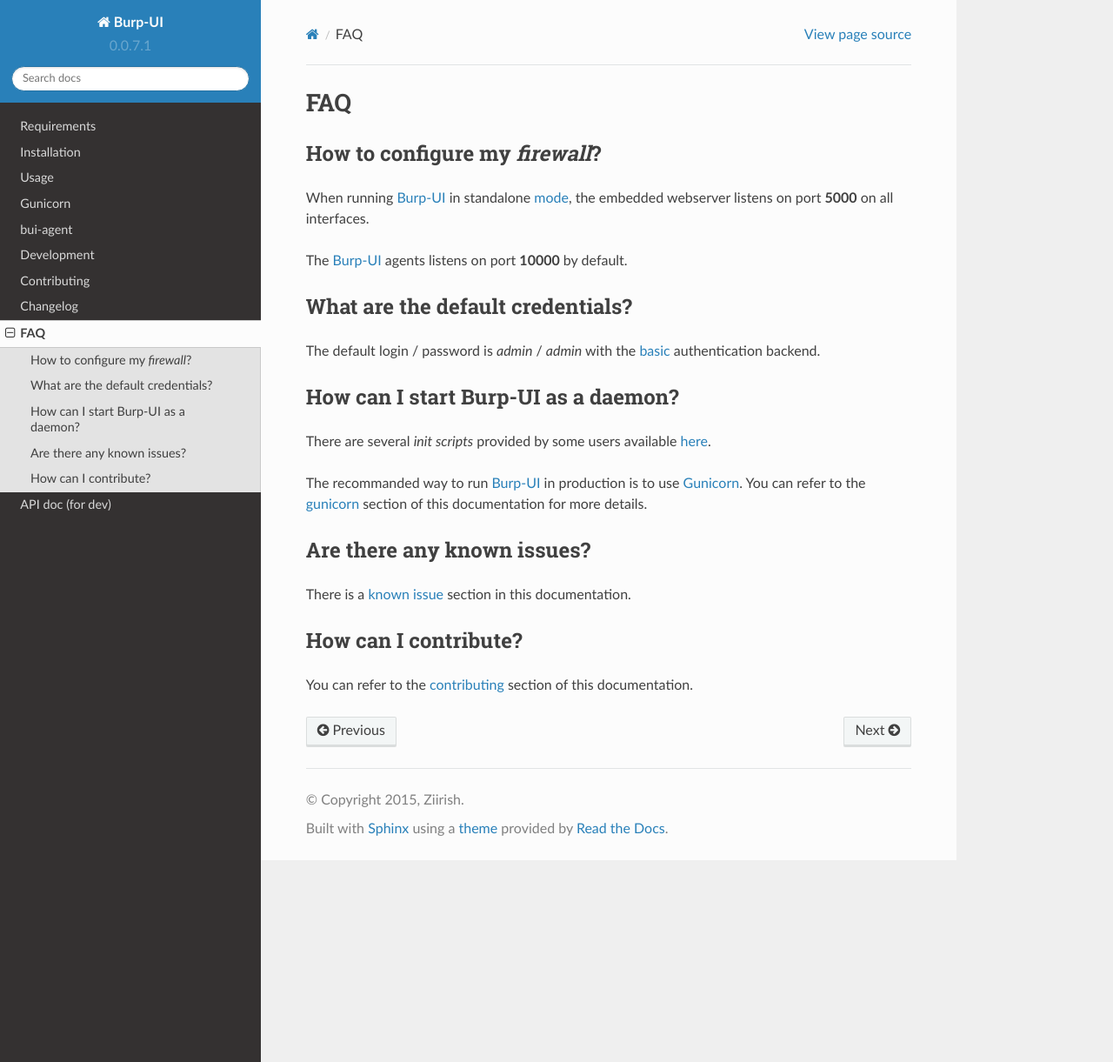
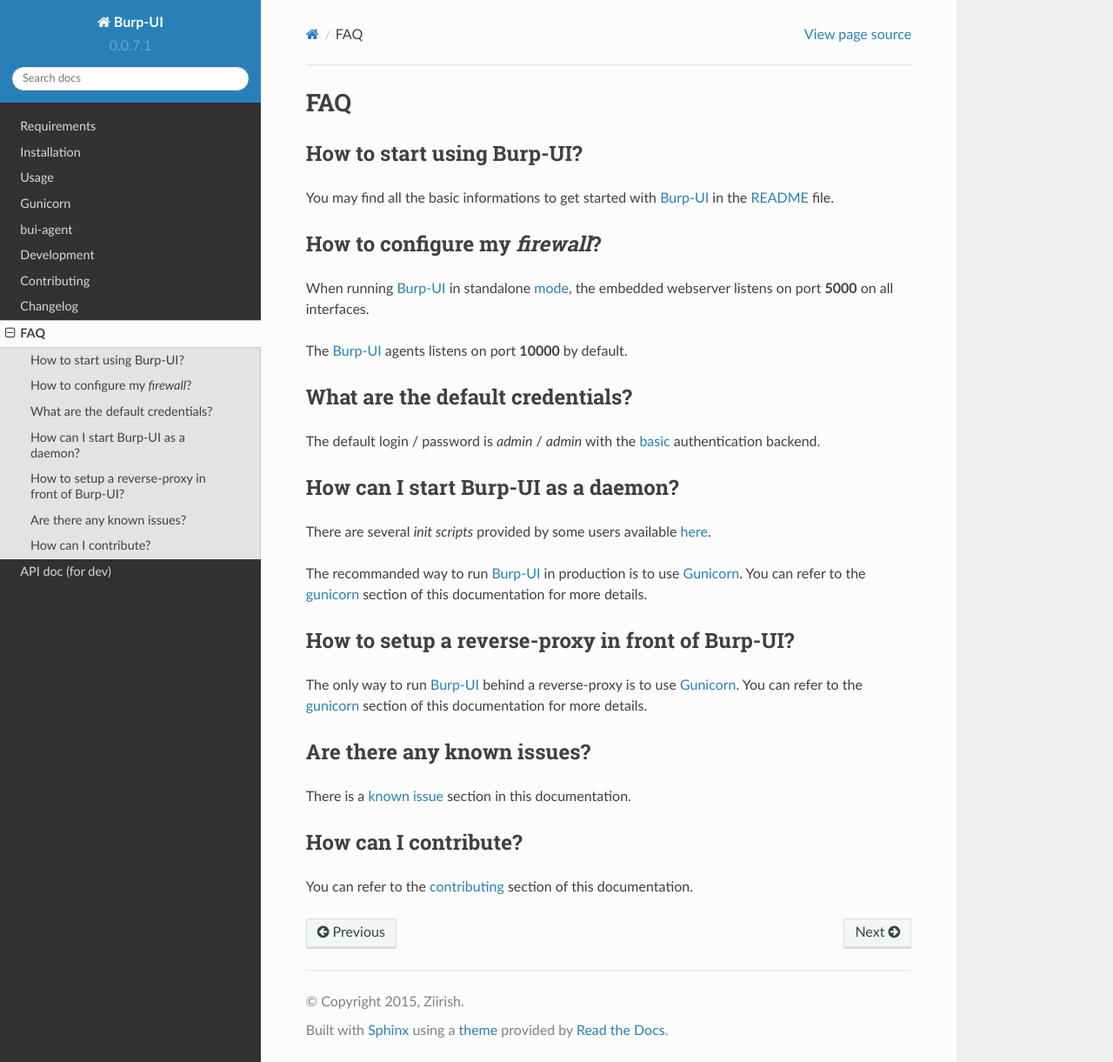
Before and after one commit to ziirish/burp-ui, a Sphinx documentation site: the page built from docs/faq.rst, in a window 1280 px wide and 1221 px high. Shown: the whole window at 87% size. Built offline with Sphinx 7.4.7 and the Read the Docs theme 2.0.0, drawn with Linux system fonts in a browser that asks for light colours.

Commit message:
enhance FAQ

```diff
--- a/docs/faq.rst
+++ b/docs/faq.rst
@@ -1,5 +1,11 @@
 FAQ
 ===
+
+How to start using Burp-UI?
+---------------------------
+
+You may find all the basic informations to get started with `Burp-UI`_ in the
+`README`_ file.
 
 How to configure my *firewall*?
 -------------------------------
@@ -22,8 +28,15 @@
 `here <https://git.ziirish.me/ziirish/burp-ui/tree/master/contrib>`__.
 
 The recommanded way to run `Burp-UI`_ in production is to use `Gunicorn`_. You
-can refer to the `gunicorn <gunicorn.html>`__ section of this documentation for
-more details.
+can refer to the `gunicorn <gunicorn.html#daemon>`__ section of this
+documentation for more details.
+
+How to setup a reverse-proxy in front of Burp-UI?
+-------------------------------------------------
+
+The only way to run `Burp-UI`_ behind a reverse-proxy is to use `Gunicorn`_.
+You can refer to the `gunicorn <gunicorn.html#reverse-proxy>`__ section of this
+documentation for more details.
 
 Are there any known issues?
 ---------------------------
```
